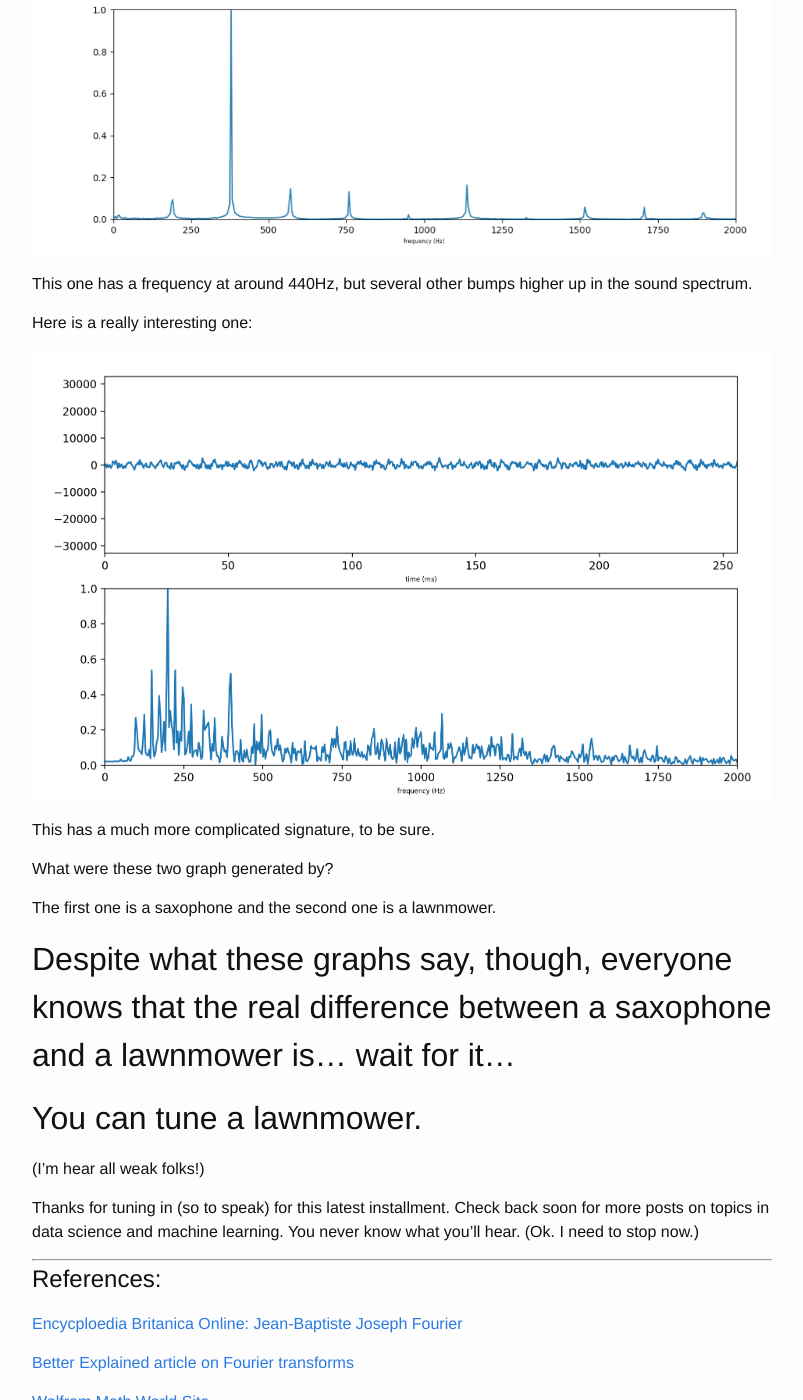
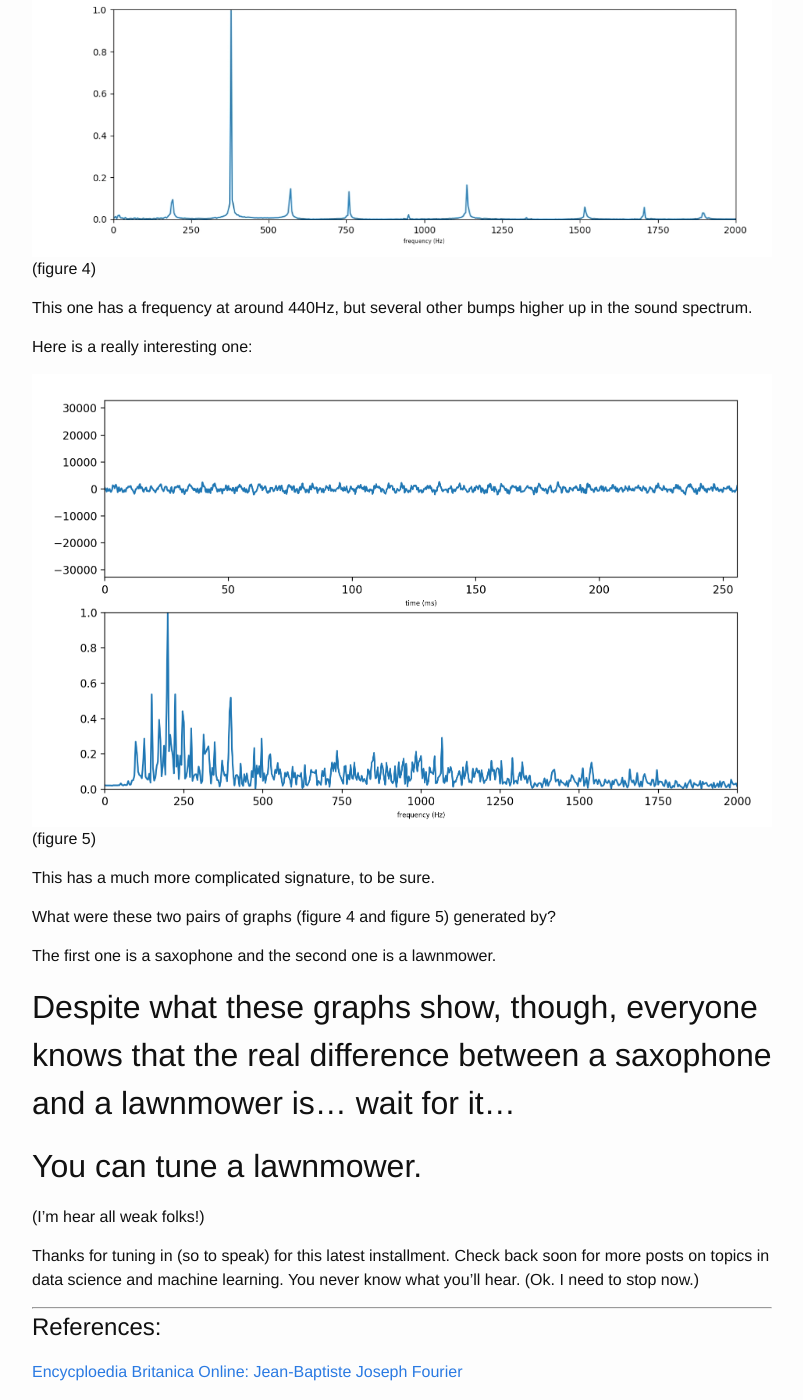
Before and after one commit to fractalbass/data_science, a Jekyll site: the page built from _posts/2017-09-11-data_science_18.md, in a window 1280 px wide and 1400 px high, scrolled down 7164 px. Shown: the whole window, without its empty margins (238-1041 px from the left). Built offline with Jekyll 4.4.1, drawn with Linux system fonts in a browser that asks for light colours.

Commit message:
more edits.

```diff
--- a/_posts/2017-09-11-data_science_18.md
+++ b/_posts/2017-09-11-data_science_18.md
@@ -123,21 +123,21 @@ The wave on the top of the graph is the result of the microphone on my Mac picki
 
 To see a more complicated frequency breakdown, check this one out...
 
-![Guitar A]({{ site.url }}/images/Saxophone_Screen_Shot.png)
+![Guitar A]({{ site.url }}/images/Saxophone_Screen_Shot.png) (figure 4)
 
 This one has a frequency at around 440Hz, but several other bumps higher up in the sound spectrum.
 
 Here is a really interesting one:
 
-![Mower]({{ site.url }}/images/mower.png)
+![Mower]({{ site.url }}/images/mower.png) (figure 5)
 
 This has a much more complicated signature, to be sure.
 
-What were these two graph generated by?
+What were these two pairs of graphs (figure 4 and figure 5) generated by?
 
 The first one is a saxophone and the second one is a lawnmower.
 
-## Despite what these graphs say, though, everyone knows that the real difference between a saxophone and a lawnmower is...  wait for it...
+## Despite what these graphs show, though, everyone knows that the real difference between a saxophone and a lawnmower is...  wait for it...
 
 ## You can tune a lawnmower.
 
```
